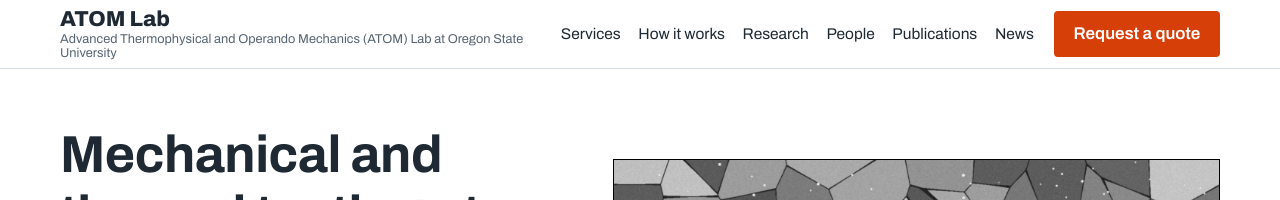
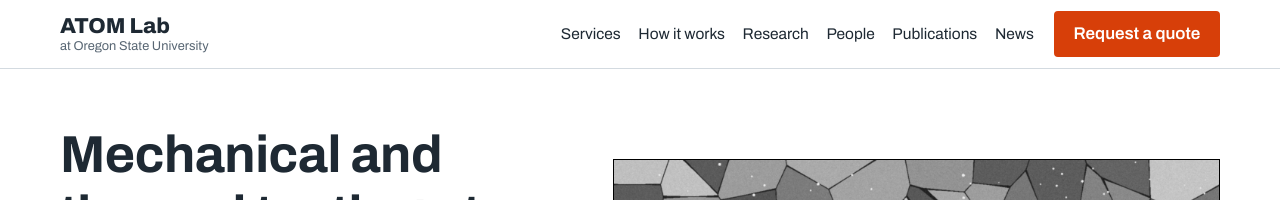
Before and after one commit to tianyichn/tianyichn.github.io, a Jekyll site: the page built from index.html, in a window 1280 px wide. Shown: the top 200 px of the page. Built offline with Jekyll 4.4.1, drawn with Linux system fonts in a browser that asks for light colours.

Commit message:
Shorten header subtitle to "at Oregon State University"
Also drop the menu nowrap rule, which the short subtitle no longer needs.

Co-Authored-By: Claude Opus 5.5 <noreply@anthropic.com>
Claude-Session: https://claude.ai/code/session_01JrspAPLJ91Nq51YRMbPMGT

```diff
--- a/_includes/header.html
+++ b/_includes/header.html
@@ -3,7 +3,7 @@
   <div class="wrap header-inner">
     <a class="brand" href="{{ '/' | relative_url }}">
       <span class="brand-mark">{{ site.title }}</span>
-      <span class="brand-sub">Advanced Thermophysical and Operando Mechanics (ATOM) Lab at Oregon State University</span>
+      <span class="brand-sub">at Oregon State University</span>
     </a>
     <button class="nav-toggle" aria-expanded="false" aria-controls="nav">Menu</button>
     <nav id="nav" class="nav" aria-label="Main">
--- a/assets/css/style.css
+++ b/assets/css/style.css
@@ -59,13 +59,12 @@ p, li { max-width: var(--measure); }
 /* Header */
 .site-header { border-bottom: 1px solid var(--line); background: var(--paper); position: sticky; top: 0; z-index: 5; }
 .header-inner { display: flex; align-items: center; gap: 1.5rem; min-height: 4.25rem; }
-.brand { text-decoration: none; display: flex; min-width: 0; flex-direction: column; line-height: 1.1; }
+.brand { text-decoration: none; display: flex; flex-direction: column; line-height: 1.1; }
 .brand-mark { font-weight: 800; font-size: 1.35rem; font-variation-settings: "wdth" 125; }
 .brand-sub { font-size: .8rem; color: var(--muted); }
 .nav { margin-left: auto; display: flex; align-items: center; gap: 1.25rem; }
 .nav ul { list-style: none; display: flex; gap: 1.1rem; margin: 0; padding: 0; }
-.nav ul a { text-decoration: none; font-size: .97rem; white-space: nowrap; }
-.nav-cta { white-space: nowrap; }
+.nav ul a { text-decoration: none; font-size: .97rem; }
 .nav ul a[aria-current="page"] { text-decoration: underline; text-decoration-color: var(--accent); }
 .nav-toggle { display: none; }
 
```
